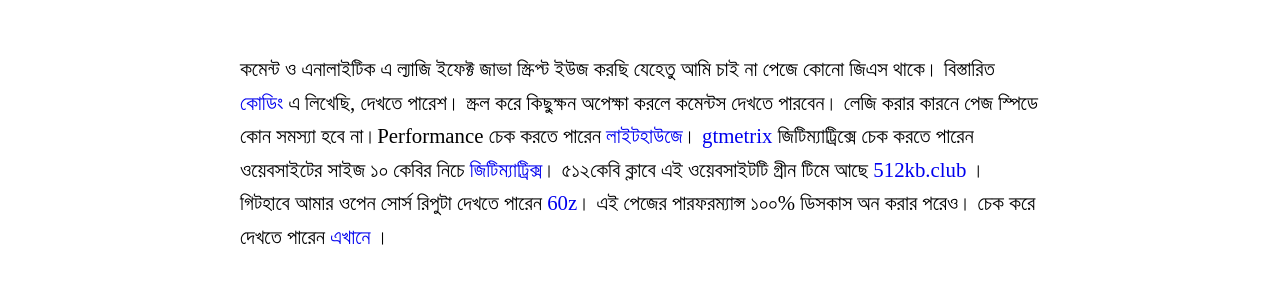
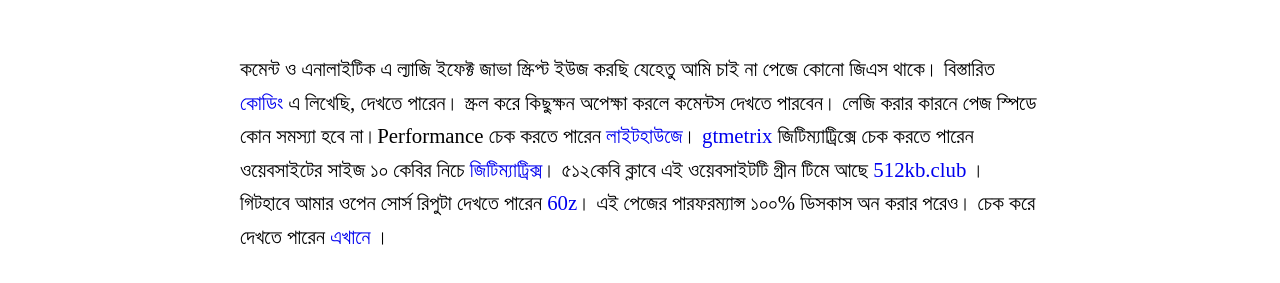
Before and after one commit to sohelkhanz/sohelkhanz.github.io, a Jekyll site: the page built from assets/contents/markdown.md, in a window 1280 px wide and 900 px high, scrolled down 6627 px. Shown: the part 500-783 px from the top of the window. Built offline with Jekyll 4.4.1, drawn with Linux system fonts in a browser that asks for light colours; comment, search, counter and statistics services are not loaded.

````diff
--- a/assets/contents/markdown.md
+++ b/assets/contents/markdown.md
@@ -166,7 +166,7 @@ layout:
 ```
 ## কমেন্টস ও গুগল এনালাইটিক (লেজি লোড)
 কমেন্ট ও এনালাইটিক এ ল্যাজি ইফেক্ট জাভা স্ক্রিপ্ট ইউজ করছি যেহেতু আমি চাই না পেজে কোনো জিএস থাকে। বিস্তারিত
-[কোডিং](https://60z.github.io/lazyjs) এ লিখেছি, দেখতে পারেশ।
+[কোডিং](https://60z.github.io/lazyjs) এ লিখেছি, দেখতে পারেন।
  স্ক্রল করে কিছুক্ষন অপেক্ষা করলে কমেন্টস দেখতে পারবেন। লেজি করার কারনে পেজ স্পিডে কোন সমস্যা হবে না।Performance চেক করতে পারেন [লাইটহাউজে](https://lighthouse-dot-webdotdevsite.appspot.com//lh/html?url=https%3A%2F%2F60z.github.io%2F)। [gtmetrix](https://gtmetrix.com/reports/60z.github.io/aQzXZHAY/)
 জিটিম্যাট্রিক্সে চেক করতে পারেন ওয়েবসাইটের সাইজ ১০ কেবির নিচে  [জিটিম্যাট্রিক্স](https://gtmetrix.com/har.html?inputUrl=/reports/60z.github.io/aQzXZHAY/net.harp&expand=true&validate=false)।
 ৫১২কেবি ক্লাবে এই ওয়েবসাইটটি গ্রীন টিমে আছে [512kb.club](https://512kb.club/) ।
````
